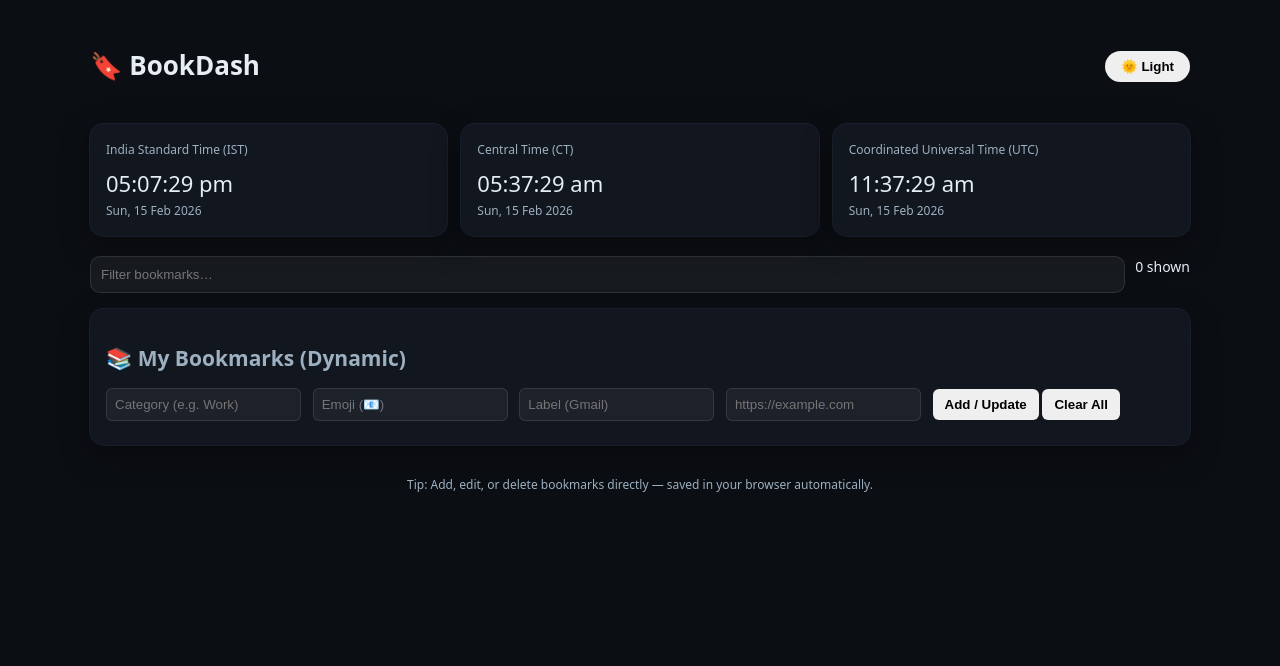
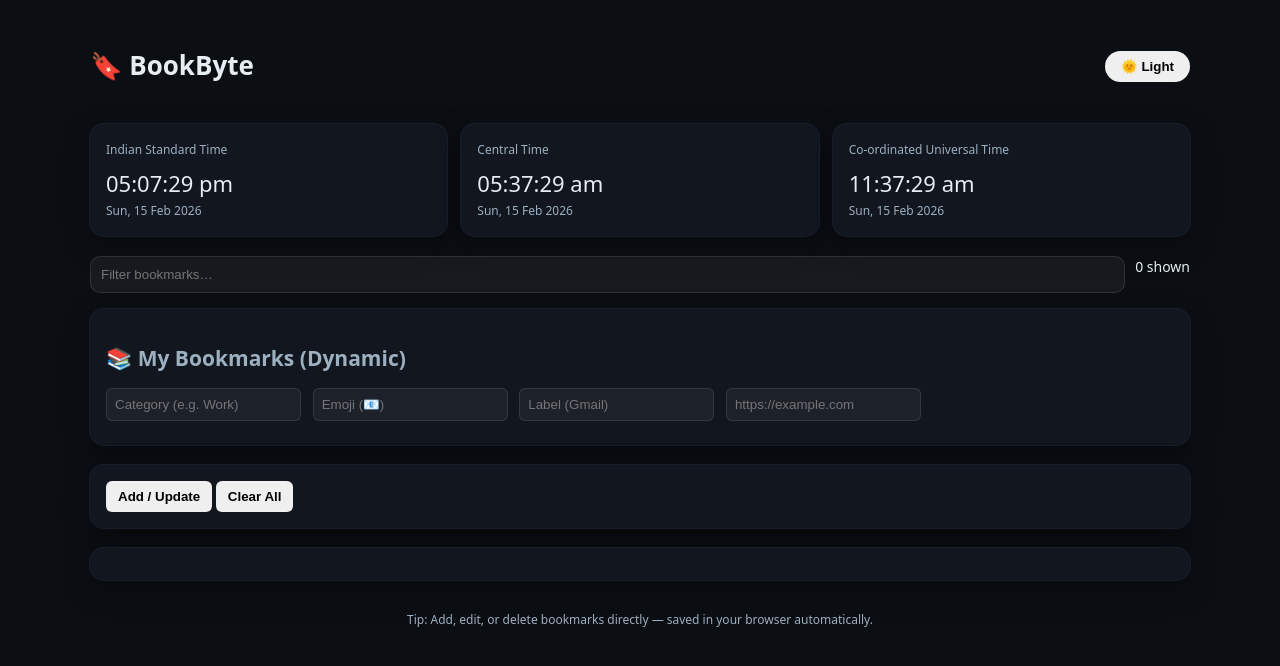
Before and after one commit to prajwallanjewar01/BookDash, a plain HTML site: page index.html in a window 1280 px wide. Drawn offline with Linux system fonts and the light colour scheme.

Commit message:
Update index.html
some minor changes in code sturcture

```diff
--- a/index.html
+++ b/index.html
@@ -3,7 +3,7 @@
 <head>
   <meta charset="UTF-8" />
   <meta name="viewport" content="width=device-width, initial-scale=1" />
-  <title>🔖 BookDash</title>
+  <title>🔖 BookByte</title>
   <link rel="icon" type="image/png" href="logo.jpg">
   <link rel="stylesheet" href="style.css">
 </head>
@@ -11,24 +11,28 @@
 <body class="dark">
   <div class="wrap">
     <header>
-      <h1>🔖 BookDash</h1>
+      <h1>🔖 BookByte</h1>
       <button id="theme-toggle">🌞 Light</button>
     </header>
 
     <!-- Clocks -->
     <div class="clock-row">
       <div class="card">
-        <div class="clock-title">India Standard Time (IST)</div>
+        <div class="clock-title">Indian Standard Time</div>
+        <div id="phase-ist" class="clock-phase"></div> <!-- NEW FIELD -->
         <div id="clock-ist" class="clock-time">--:--:--</div>
         <div id="date-ist" class="clock-date"></div>
       </div>
+
       <div class="card">
-        <div class="clock-title">Central Time (CT)</div>
+         <div class="clock-title">Central Time</div>
+        <div id="phase-ct" class="clock-phase"></div>
         <div id="clock-ct" class="clock-time">--:--:--</div>
         <div id="date-ct" class="clock-date"></div>
       </div>
       <div class="card">
-        <div class="clock-title">Coordinated Universal Time (UTC)</div>
+        <div class="clock-title">Co-ordinated Universal Time</div>
+        <div id="phase-utc" class="clock-phase"></div>
         <div id="clock-utc" class="clock-time">--:--:--</div>
         <div id="date-utc" class="clock-date"></div>
       </div>
@@ -48,9 +52,15 @@
         <input type="text" id="bm-emoji" placeholder="Emoji (📧)" maxlength="2" required>
         <input type="text" id="bm-label" placeholder="Label (Gmail)" required>
         <input type="url" id="bm-url" placeholder="https://example.com" required>
+      </form>
+    </section>
+    <section class="section" id="bookmark-manager">
+      <form id="bookmark-form">
         <button type="submit">Add / Update</button>
         <button type="button" id="bm-clear">Clear All</button>
       </form>
+    </section>
+    <section class="section" id="bookmark-manager">
       <div id="bookmark-list"></div>
     </section>
 
```
